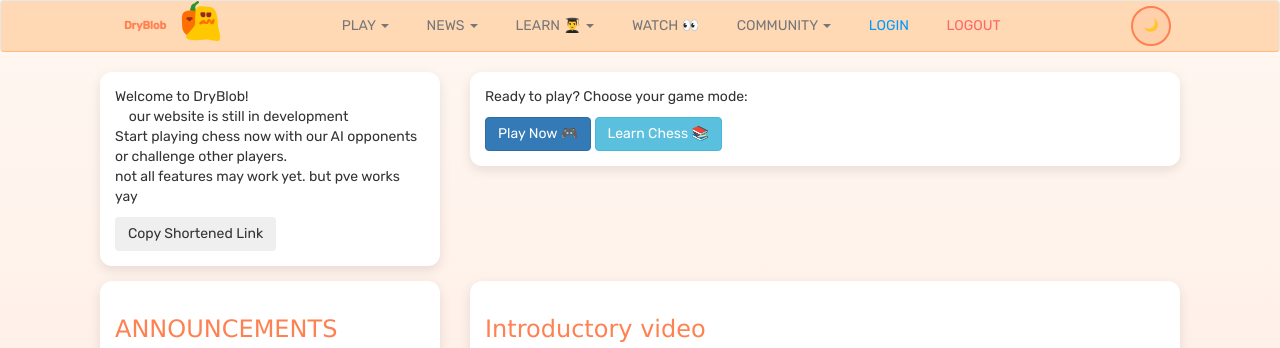
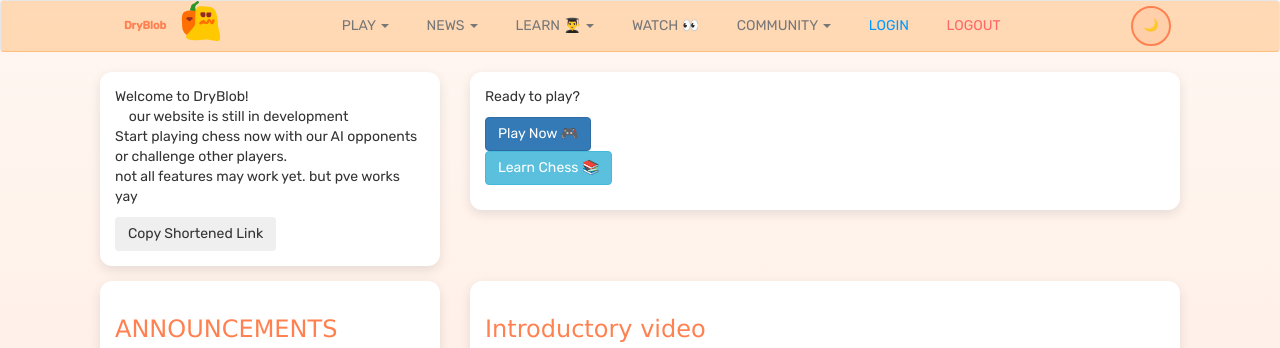
Before and after one commit to GreatCoder1000/drychess, a Jekyll site: the page built from index.html, in a window 1280 px wide, cut to the strip 0-348 px from the top of the page. Built offline with Jekyll 4.4.1, drawn with Linux system fonts in a browser that asks for light colours; comment, search, counter and statistics services are not loaded.

Commit message:
Update index.html

```diff
--- a/index.html
+++ b/index.html
@@ -29,12 +29,14 @@ title: Home
         <div class="col-md-8">
             <div class="card">
                 <p>
-                    Ready to play? Choose your game mode:
+                    Ready to play?
                 </p>
                 <button class="btn btn-primary" onclick="window.location.href='/drychess/play.html'">Play Now
                     🎮</button>
+                <p>
                 <button class="btn btn-info" onclick="window.location.href='/drychess/learn.html'">Learn Chess
                     📚</button>
+                 </p>
             </div>
         </div>
     </div>
```
